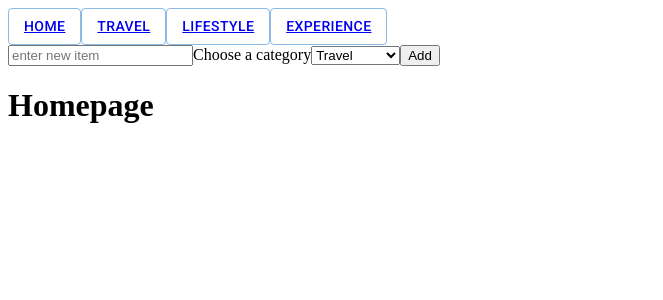
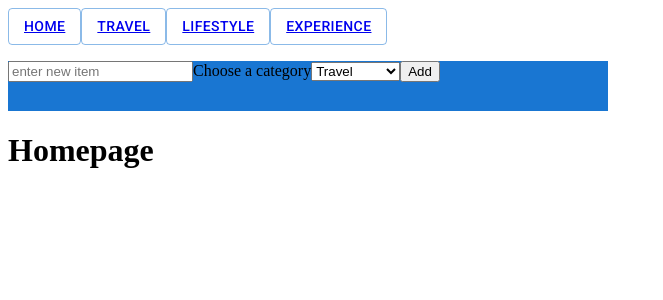
Before and after one commit to Khrebtova/phase-3-project-bucket-list, a React (Create React App) app: page / in a window 1280 px wide. Shown: the top 300 px of the page, without its empty margins (0-663 px from the left). Built offline with nearby package versions, Linux system fonts and the light colour scheme; no server answers.

Commit message:
add navigatinoin to NewItemForm

```diff
--- a/src/App.js
+++ b/src/App.js
@@ -10,7 +10,6 @@ import { dataURL } from './Global';
 
 const App = () => {
   const [list, setList] = React.useState([]);
-  // const [displayList, setDisplayList] = React.useState([]);
   const [allCategories, setAllCategories] = React.useState([]);
 
   React.useEffect(() => {
@@ -48,7 +47,7 @@ const App = () => {
     <div className="App">
       <Router>
         <Header categories={allCategories}/>
-        <NewItemForm onHandleAddItem={handleAddItem}/>
+        <NewItemForm categories={allCategories} onHandleAddItem={handleAddItem}/>
         <Routes>
           <Route path="/" element={<Homepage list={displayList} />} />
           <Route path="/travel" element={<Travel list={displayList} onHandleDelete={handleDelete}/>} onHandleEditItem={handleEdit}/>
--- a/src/components/NewItemForm.jsx
+++ b/src/components/NewItemForm.jsx
@@ -1,7 +1,8 @@
 import React from 'react'
 import { dataURL, headers } from '../Global'
 import { useNavigate } from 'react-router-dom';
-import { Box, TextField, Button, Select, InputLabel, MenuItem, FormHelperText, FormControl, FormGroup, FormLabel } from '@mui/material'
+import Box from '@mui/material/Box';
+// import { Box, TextField, Button, Select, InputLabel, MenuItem, FormHelperText, FormControl, FormGroup, FormLabel } from '@mui/material'
 
 
 const NewItemForm = ({onHandleAddItem}) => {
@@ -13,13 +14,11 @@ const NewItemForm = ({onHandleAddItem}) => {
   }
   const [newItem, setNewItem] = React.useState(defaultData)
 
-
   const handleChange = (e) => {
     let key = e.target.name;
     let value = e.target.value;
     let formData = { ...newItem, [key]: value };
     setNewItem(formData);
-    console.log(formData);
   }
 
   const handleSubmit = (e) => {
@@ -33,16 +32,17 @@ const NewItemForm = ({onHandleAddItem}) => {
     .then(res => res.json())
     .then(data => {
       onHandleAddItem(data)
-        if (newItem.category_id === 1) {navigate('/travel')}
-        else if (newItem.category_id === 2){navigate('/lifestyle')}
-        else {navigate('/experience')}
+      if (data.category_id === 1) { navigate('/travel') }
+      else if (data.category_id === 2){ navigate('/lifestyle')}
+      else {navigate('/experience')}
     })
     .catch(err => console.log(err))
+
     setNewItem(defaultData)
   }
 
   return (
-    <div>
+    <Box sx={{maxWidth: 600, height: 50, backgroundColor: 'primary.main', mb: 1, mt: 2 }}>
       <form onSubmit={handleSubmit}>
         <input type="text" name="name" placeholder="enter new item" onChange={handleChange} value = {newItem.name}/>
         <label>
@@ -55,7 +55,7 @@ const NewItemForm = ({onHandleAddItem}) => {
         </label>
         <button type="submit">Add</button>
       </form>
-    </div>
+    </Box >
 
     // <div>
     //   <FormControl sx={{ m: 1, minWidth: 120 }} required={true} row >
```
